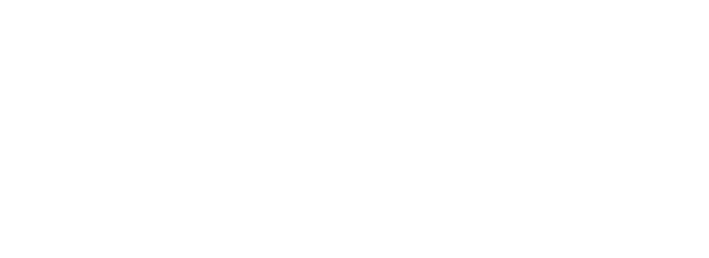
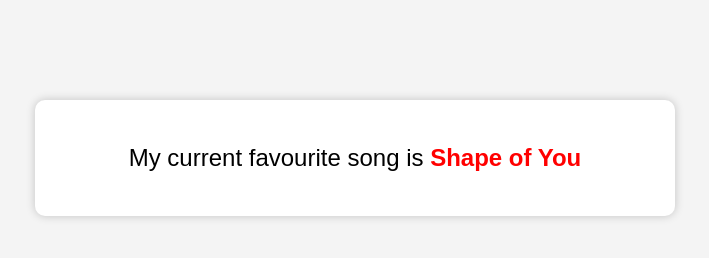
Before and after one commit to acciojob/favourite-song-kumarapusrivarsha, a website: page main.html in a window 1280 px wide. Shown: the whole page, without its empty margins (285-994 px from the left). Drawn offline with Linux system fonts and the light colour scheme.

Commit message:
created a submission

```diff
--- a/main.html
+++ b/main.html
@@ -1,16 +1,26 @@
 <!DOCTYPE html>
-
 <html>
 
 <head>
-	<link rel="stylesheet" href="styles.css">
+    <title>Favourite Song</title>
+    <link rel="stylesheet" href="styles.css">
 </head>
 
 <body>
-	<!-- the entire body must be written by student -->
-    <script type="text/javascript" src="./script.js">
-</script>
+
+    <div class="container">
+        <p>
+            My current favourite song is
+            <a href="https://www.youtube.com/watch?v=JGwWNGJdvx8" target="_blank">
+                Shape of You
+            </a>
+        </p>
+    </div>
+
+    <script type="text/javascript" src="./script.js"></script>
 
 </body>
 
 </html>
+
+</html>
--- a/script.js
+++ b/script.js
@@ -1 +1,4 @@
 //your code here
+// JavaScript file
+
+console.log("Favourite Song webpage loaded successfully!");
--- a/styles.css
+++ b/styles.css
@@ -1,2 +1,33 @@
 
 /* Your CSS Code here. */
+body {
+    margin: 0;
+    padding: 0;
+    background-color: #f4f4f4;
+    font-family: Arial, sans-serif;
+}
+
+.container {
+    width: 80%;
+    max-width: 600px;
+    margin: 100px auto;
+    text-align: center;
+    background-color: #fff;
+    padding: 20px;
+    border-radius: 10px;
+    box-shadow: 0 0 10px rgba(0, 0, 0, 0.2);
+}
+
+p {
+    font-size: 24px;
+}
+
+a {
+    color: #ff0000;
+    text-decoration: none;
+    font-weight: bold;
+}
+
+a:hover {
+    text-decoration: underline;
+}
```
